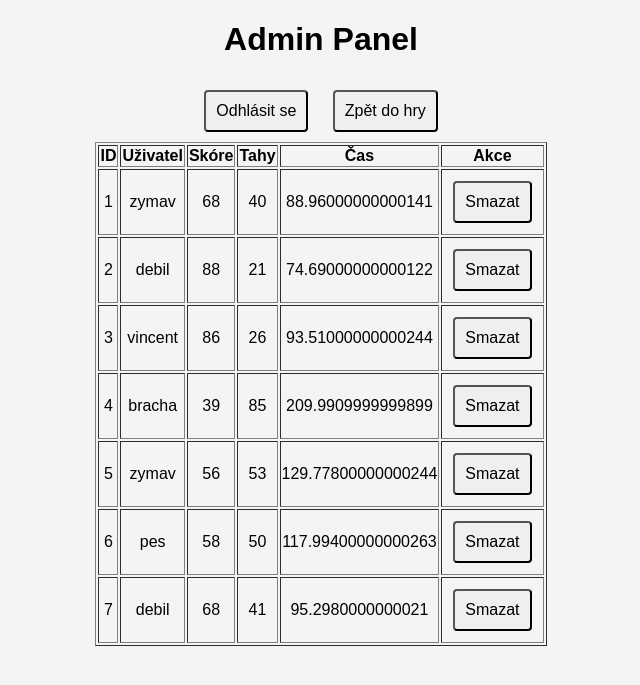
After one commit to ZymaV/Project_skola, a Flask app: page /admin in a window 1280 px wide. The commit adds this page. Shown: the top 685 px of the page, without its empty margins (319-959 px from the left). Run offline with Flask 3, Linux system fonts and the light colour scheme; the visitor is signed in with stand-in values (Sample User, id 1); data comes from the database, SQL or seed files in the repository.

Commit message:
Add files via upload

```diff
--- a/app.py
+++ b/app.py
@@ -45,6 +45,7 @@ def create_color_mapping(user_list):
         mapping[user] = colors[i % len(colors)]
     return mapping
 
+# --- UPDATED BAR CHART FUNCTIONS ---
 def generate_bar_chart_score(color_mapping):
     conn = get_scores_db_connection()
     cursor = conn.cursor()
@@ -53,11 +54,12 @@ def generate_bar_chart_score(color_mapping):
     conn.close()
     names = [row['username'] for row in data]
     scores = [row['points'] for row in data]
-    # Use the provided mapping to get consistent colors.
     colors_list = [color_mapping[name] for name in names]
 
     plt.figure(figsize=(6,4))
-    plt.bar(names, scores, color=colors_list)
+    x_positions = range(len(names))  # Each entry gets its own unique x position.
+    plt.bar(x_positions, scores, color=colors_list)
+    plt.xticks(x_positions, names)   # Set x-axis labels to the usernames.
     plt.xlabel('Uživatel')
     plt.ylabel('Skóre')
     plt.title('Nejvyšší skóre')
@@ -80,7 +82,9 @@ def generate_bar_chart_turns(color_mapping):
     colors_list = [color_mapping[name] for name in names]
 
     plt.figure(figsize=(6,4))
-    plt.bar(names, turns, color=colors_list)
+    x_positions = range(len(names))
+    plt.bar(x_positions, turns, color=colors_list)
+    plt.xticks(x_positions, names)
     plt.xlabel('Uživatel')
     plt.ylabel('Tahů')
     plt.title('Nejnižší počet tahů')
@@ -103,7 +107,9 @@ def generate_bar_chart_time(color_mapping):
     colors_list = [color_mapping[name] for name in names]
 
     plt.figure(figsize=(6,4))
-    plt.bar(names, times, color=colors_list)
+    x_positions = range(len(names))
+    plt.bar(x_positions, times, color=colors_list)
+    plt.xticks(x_positions, names)
     plt.xlabel('Uživatel')
     plt.ylabel('Čas (s)')
     plt.title('Nejnižší herní čas')
@@ -157,6 +163,31 @@ def generate_pie_chart(color_mapping):
     plt.close()
     return chart_base64
 
+# New route: Admin Panel – accessible only if logged in as "admin"
+@app.route('/admin')
+def admin_panel():
+    # Check if the current user is the admin
+    if 'username' not in session or session['username'] != 'admin':
+        return redirect(url_for('home'))
+    conn = get_scores_db_connection()
+    cursor = conn.cursor()
+    # Retrieve all records from the scores table; adjust fields as needed
+    cursor.execute("SELECT id, username, points, turns, time FROM scores")
+    records = cursor.fetchall()
+    conn.close()
+    return render_template('admin.html', records=records)
+
+# New route: Delete a record – accessible only to admin
+@app.route('/admin/delete/<int:record_id>', methods=['POST'])
+def delete_record(record_id):
+    if 'username' not in session or session['username'] != 'admin':
+        return redirect(url_for('home'))
+    conn = get_scores_db_connection()
+    cursor = conn.cursor()
+    cursor.execute("DELETE FROM scores WHERE id = ?", (record_id,))
+    conn.commit()
+    conn.close()
+    return redirect(url_for('admin_panel'))
 
 # 🟢 Domovská stránka
 @app.route("/")
@@ -249,7 +280,6 @@ def stats_route():
                            time_board=time_board,
                            recent_board=recent_board)
 
-
 # 🟢 Generování grafů
 @app.route('/graphs')
 def graphs():
@@ -282,7 +312,6 @@ def graphs():
                            pie_chart=pie_chart,
                            logged_in=True)
 
-
 # 🟢 Odhlášení uživatele
 @app.route("/logout")
 def logout():
--- a/pexeso2.py
+++ b/pexeso2.py
@@ -39,8 +39,10 @@ DONUT = 'donut'
 SQUARE = 'square'
 DIAMOND = 'diamond'
 OVAL = 'oval'
+#Ald 1
+
 ALLCOLORS = (RED, GREEN, BLUE, YELLOW, ORANGE, PURPLE, CYAN)
-ALLSHAPES = (DONUT, SQUARE, DIAMOND, OVAL)
+ALLSHAPES = (DONUT, SQUARE, DIAMOND, OVAL) #Ald 2
 assert len(ALLCOLORS) * len(ALLSHAPES) * 2 >= BOARDWIDTH * BOARDHEIGHT, "Board is too big for the number of shapes/colors defined."
 
 # Global display variable (set in main)
@@ -160,6 +162,7 @@ def drawIcon(shape, color, boxx, boxy):
         ))
     elif shape == OVAL:
         pygame.draw.ellipse(DISPLAYSURF, color, (left, top + quarter, BOXSIZE, half))
+#Ald 3
 
 def getShapeAndColor(board, boxx, boxy):
     return board[boxx][boxy]
@@ -200,6 +203,7 @@ def drawHighlightBox(boxx, boxy):
     pygame.display.update()
 
 def startGameAnimation(board):
+#ter
     coveredBoxes = generateRevealedBoxesData(False)
     boxes = [(x, y) for x in range(BOARDWIDTH) for y in range(BOARDHEIGHT)]
     random.shuffle(boxes)
--- a/static/style.css
+++ b/static/style.css
@@ -9,4 +9,16 @@ button {
     padding: 10px;
     font-size: 16px;
     cursor: pointer;
+    text-decoration: none;
+    border-radius: 4px;
 }
+.github-button {
+    position: absolute;
+    top: 20px;
+    left: 10px;
+    padding: 10px 20px;
+    background-color: #007bff;
+    color: white;
+    text-decoration: none;
+    border-radius: 4px;
+}
--- /dev/null
+++ b/templates/admin.html
@@ -0,0 +1,37 @@
+<!DOCTYPE html>
+<html lang="cs">
+<head>
+    <meta charset="UTF-8">
+    <title>Admin Panel</title>
+    <link rel="stylesheet" href="{{ url_for('static', filename='style.css') }}">
+</head>
+<body>
+    <h1>Admin Panel</h1>
+    <a href="{{ url_for('logout') }}"><button>Odhlásit se</button></a>
+    <a href="{{ url_for('game') }}"><button>Zpět do hry</button></a>
+    <table border="1" style="margin: auto; text-align: center;">
+        <tr>
+            <th>ID</th>
+            <th>Uživatel</th>
+            <th>Skóre</th>
+            <th>Tahy</th>
+            <th>Čas</th>
+            <th>Akce</th>
+        </tr>
+        {% for record in records %}
+        <tr>
+            <td>{{ record.id }}</td>
+            <td>{{ record.username }}</td>
+            <td>{{ record.points }}</td>
+            <td>{{ record.turns }}</td>
+            <td>{{ record.time }}</td>
+            <td>
+                <form action="{{ url_for('delete_record', record_id=record.id) }}" method="post">
+                    <button type="submit">Smazat</button>
+                </form>
+            </td>
+        </tr>
+        {% endfor %}
+    </table>
+</body>
+</html>
```
Also changed, not shown: templates/game.html (+11 -6 lines), static/diagram_pexeso2.png (added), static/diagram_pexeso23.png (added), 1 other file.
